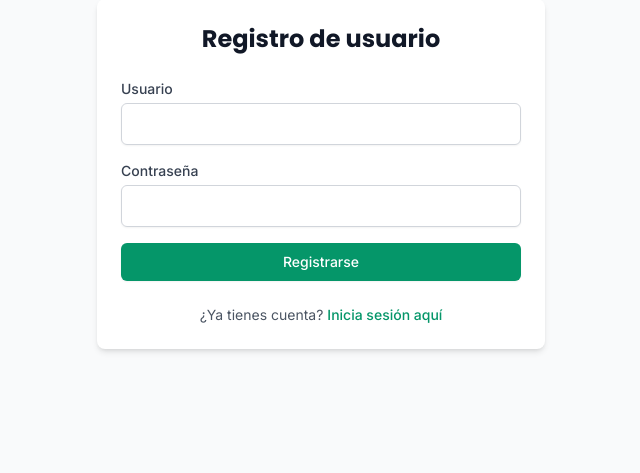
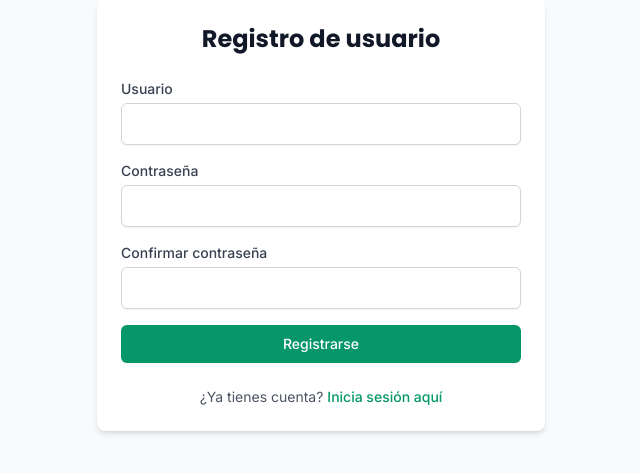
Before and after one commit to RoiCoresCabaleiro/repvault, a Flask app: page /register in a window 1280 px wide. Shown: the part 105-578 px from the top of the page, without its empty margins (319-959 px from the left). Run offline with Flask 3, Linux system fonts and the light colour scheme; parts of the project's set-up code (start-up, migrations or seed data) failed here and were passed over; some libraries are stand-ins or nearby versions.

Commit message:
revision y actualizacion auth

```diff
--- a/app.py
+++ b/app.py
@@ -38,4 +38,4 @@ app.register_blueprint(plantillas_bp)
 app.register_blueprint(entrenamientos_bp)
 
 if __name__ == "__main__":
-    app.run(host='0.0.0.0', debug=True)                     #app.run(host='0.0.0.0', port=5000, debug=True)
+    app.run()                     #app.run(host='0.0.0.0', port=5000, debug=True)
--- a/routes/auth.py
+++ b/routes/auth.py
@@ -41,15 +41,23 @@ def register():
         srp = sirope.Sirope()
         nombre = request.form.get("nombre", "").strip()
         contraseña = request.form.get("contraseña", "")
+        confirma = request.form.get("confirma", "")
 
         # Validaciones
         if not nombre:
             error = "Por favor, introduce un nombre de usuario."
         elif Usuario.find(srp, nombre):
             error = "Este nombre de usuario ya existe."
+        elif len(nombre) > 30:
+            error = "El nombre de usuario no puede superar los 30 caracteres."
         elif not contraseña:
             error = "Por favor, introduce una contraseña."
-        else:
+        elif len(contraseña) < 4:
+            error = "La contraseña debe tener al menos 4 caracteres."
+        elif contraseña != confirma:
+            error = "Las contraseñas no coinciden."
+
+        if not error:
             nuevo_usuario = Usuario(nombre, contraseña)
             srp.save(nuevo_usuario)
 
--- a/templates/auth.html
+++ b/templates/auth.html
@@ -21,6 +21,14 @@
                 <input type="password" id="contraseña" name="contraseña"
                     class="mt-1 block w-full px-3 py-2 bg-white dark:bg-gray-700 border border-gray-300 dark:border-gray-600 rounded-md shadow-sm focus:outline-none focus:ring-primary-500 focus:border-primary-500 dark:text-white transition-colors">
             </div>
+
+            {% if mode == 'register' %}
+            <div>
+                <label for="confirma" class="block text-sm font-medium text-gray-700 dark:text-gray-300">Confirmar contraseña</label>
+                <input type="password" id="confirma" name="confirma"
+                    class="mt-1 block w-full px-3 py-2 bg-white dark:bg-gray-700 border border-gray-300 dark:border-gray-600 rounded-md shadow-sm focus:outline-none focus:ring-primary-500 focus:border-primary-500 dark:text-white transition-colors">
+            </div>
+            {% endif %}
 
             <div>
                 <button type="submit"
```
